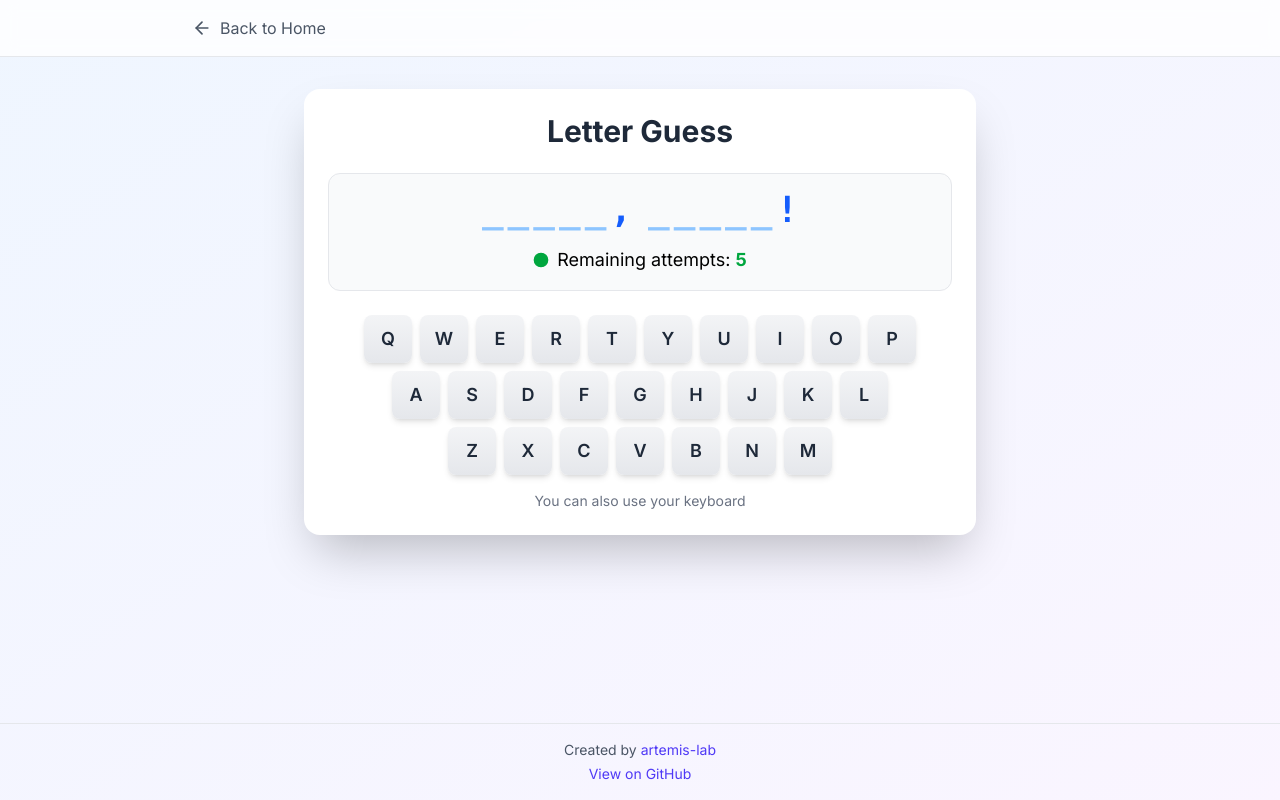
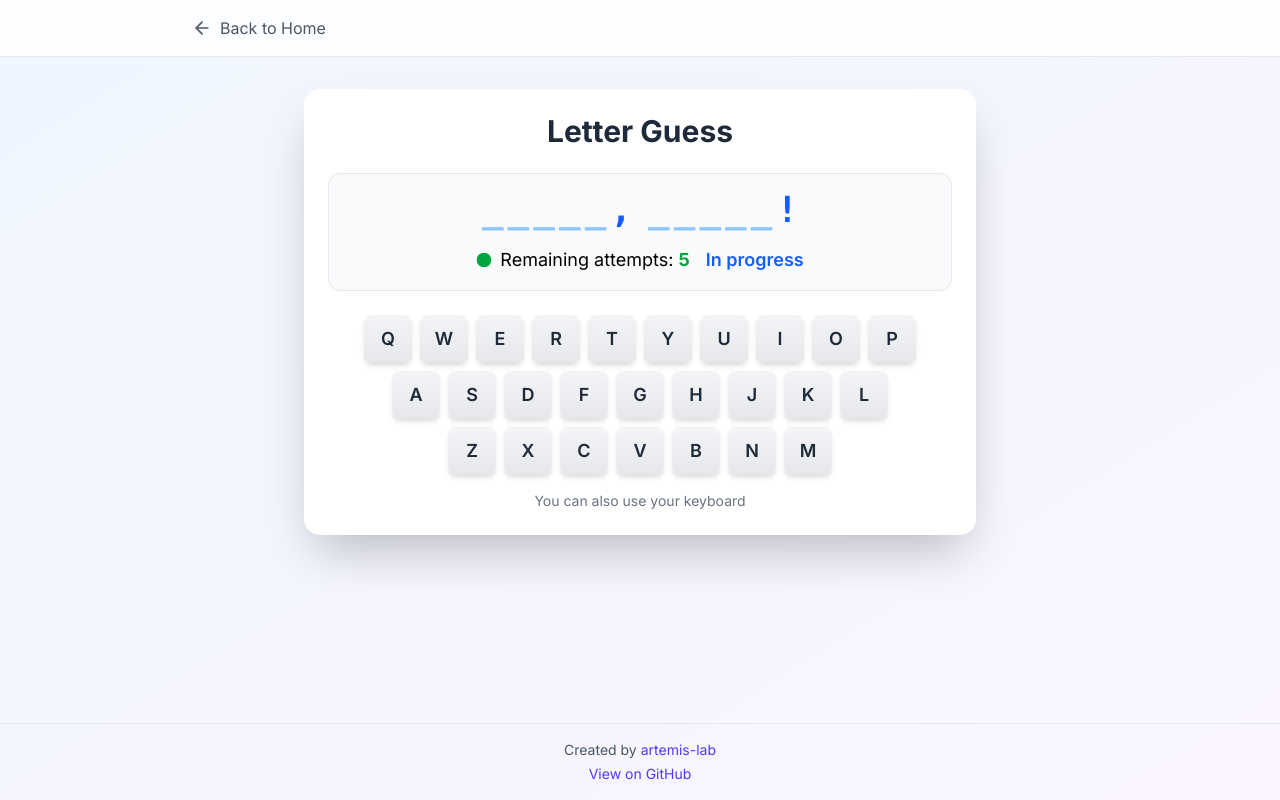
Before and after one commit to artemis-lab/react-demos, a React (Vite) app: page /games/letter-guess in a window 1280 px wide. Built offline with nearby package versions, Linux system fonts and the light colour scheme.

Commit message:
Add GameStatus component

```diff
--- /dev/null
+++ b/src/demos/games/LetterGuess/GameStatus.tsx
@@ -0,0 +1,47 @@
+import { memo } from "react";
+
+import type { GameStatus as GameStatusType } from "../../../games/LetterGuess";
+
+type StatusContent = {
+  colorClass: string;
+  text: string;
+};
+
+const getStatusContent = (status: GameStatusType): StatusContent => {
+  switch (status) {
+    case "won":
+      return {
+        colorClass: "text-green-600",
+        text: "You won!",
+      };
+    case "lost":
+      return {
+        colorClass: "text-red-600",
+        text: "Game over!",
+      };
+    case "in_progress":
+      return {
+        colorClass: "text-blue-600",
+        text: "In progress",
+      };
+  }
+};
+
+interface GameStatusProps {
+  status: GameStatusType;
+}
+
+const GameStatus = ({ status }: GameStatusProps) => {
+  const { text, colorClass } = getStatusContent(status);
+
+  return (
+    <span
+      aria-live="polite"
+      className={`min-w-fit text-sm font-semibold whitespace-nowrap sm:text-base md:text-lg ${colorClass}`}
+    >
+      {text}
+    </span>
+  );
+};
+
+export default memo(GameStatus);
--- a/src/demos/games/LetterGuess/LetterGuess.tsx
+++ b/src/demos/games/LetterGuess/LetterGuess.tsx
@@ -1,6 +1,7 @@
 import { useCallback, useState } from "react";
 
 import { LetterGuessGame } from "../../../games/LetterGuess";
+import GameStatus from "./GameStatus";
 import LetterKeyboard from "./LetterKeyboard";
 import RemainingAttempts from "./RemainingAttempts";
 import RevealableWord from "./RevealableWord";
@@ -18,6 +19,7 @@ const LetterGuess = () => {
   const characters = game.getTargetCharacters();
   const clickedLetters = game.getClickedLetters();
   const isGameOver = game.isGameOver();
+  const status = game.getStatus();
   const visibleLetters = game.getVisibleLetters();
 
   return (
@@ -32,7 +34,10 @@ const LetterGuess = () => {
             characters={characters}
             visibleLetters={visibleLetters}
           />
-          <RemainingAttempts remaining={attemptsRemaining} />
+          <div className="flex flex-col items-center gap-2 sm:flex-row sm:gap-4">
+            <RemainingAttempts remaining={attemptsRemaining} />
+            <GameStatus status={status} />
+          </div>
         </div>
 
         <div className="w-full overflow-x-auto">
@@ -42,8 +47,6 @@ const LetterGuess = () => {
             onLetterClick={onLetterClick}
           />
         </div>
-
-        {isGameOver && <div>Game over!</div>}
       </div>
     </div>
   );
```
